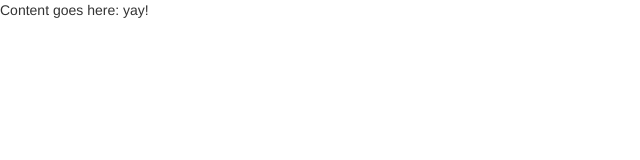
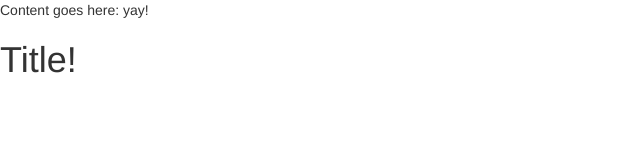
Before and after one commit to zorfling/checkin, a React app: page / in a window 1280 px wide. Shown: the top 160 px of the page, without its empty margins (0-640 px from the left). Built offline with nearby package versions, Linux system fonts and the light colour scheme.

Commit message:
Something is working

```diff
--- a/source/App.js
+++ b/source/App.js
@@ -1 +1,9 @@
-export default React => ({ foo }) => (<div>Content goes here: { foo }</div>);
+import React from 'react';
+import createTitle from './title/index';
+const Title = createTitle(React);
+
+export default React => ({ ...props }) => (
+    <div>
+        Content goes here: { props.foo }
+        <Title { ...props}></Title>
+    </div>);
--- a/source/index.js
+++ b/source/index.js
@@ -4,7 +4,8 @@ import createApp from './App';
 
 const App = createApp(React);
 const props = {
-  foo: 'yay!'
+  foo: 'yay!',
+  title: 'Title!'
 };
 
 render(
```
